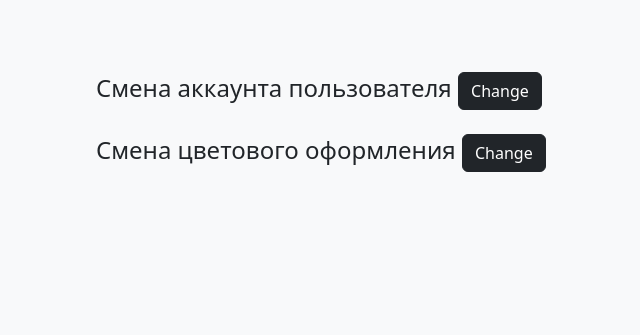
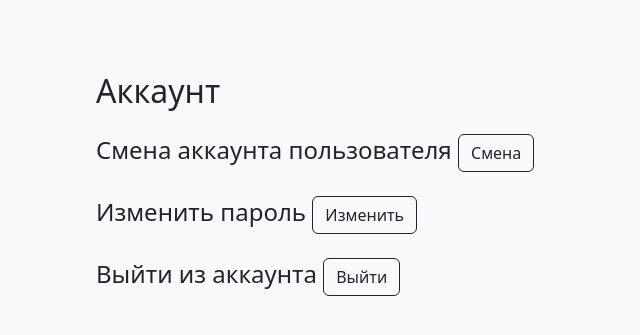
Before and after one commit to nuledro4/5---2-, a Python web app: template Templates/index.html in a window 1280 px wide. Shown: the part 56-391 px from the top of the page, without its empty margins (271-911 px from the left). Run offline with Jinja, Linux system fonts and the light colour scheme; the template is opened without the code that fills it, so the values that code supplies are empty.

Commit message:
Update index.html

```diff
--- a/Templates/index.html
+++ b/Templates/index.html
@@ -29,14 +29,20 @@
     <div class="container text-left my-5 ">
         <div class="row">
             <div class="col-lg-6 mx-auto">
+                <h2 class="my-4 ">Аккаунт</h2>
                 <h4 class="my-4 fw-light">Смена аккаунта пользователя
-                    <a href="https://www.youtube.com/watch?v=W4MIiV4nZDY" target="_blank" class="btn btn-dark text-right">
-                        Change
+                    <a href="https://www.youtube.com/watch?v=W4MIiV4nZDY" target="_blank" class="btn btn-outline-dark text-right">
+                        Смена
                     </a>
                 </h4>
-                <h4 class=" fw-light">Смена цветового оформления
-                    <a href="https://www.youtube.com/watch?v=W4MIiV4nZDY" target="_blank" class="btn btn-dark text-right">
-                        Change
+                <h4 class="my-4 fw-light">Изменить пароль
+                    <a href="https://www.youtube.com/watch?v=W4MIiV4nZDY" target="_blank" class="btn btn-outline-dark text-right">
+                        Изменить
+                    </a>
+                </h4>
+                <h4 class="my-4 fw-light">Выйти из аккаунта
+                    <a href="https://www.youtube.com/watch?v=W4MIiV4nZDY" target="_blank" class="btn btn-outline-dark text-right">
+                        Выйти
                     </a>
                 </h4>
             </div>
@@ -44,4 +50,4 @@
         </div>
     </div>
 </body>
-</html>
+</htm</html>
```
